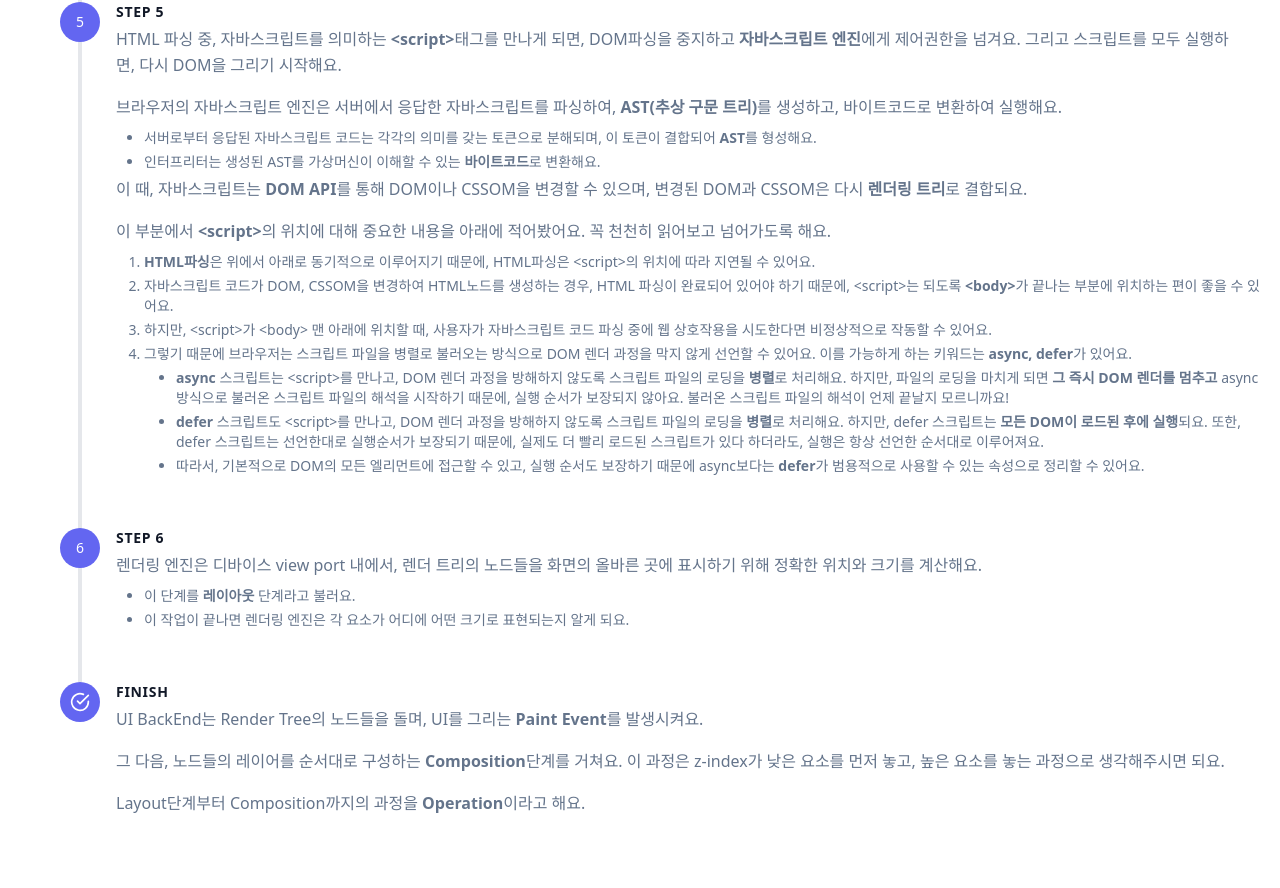
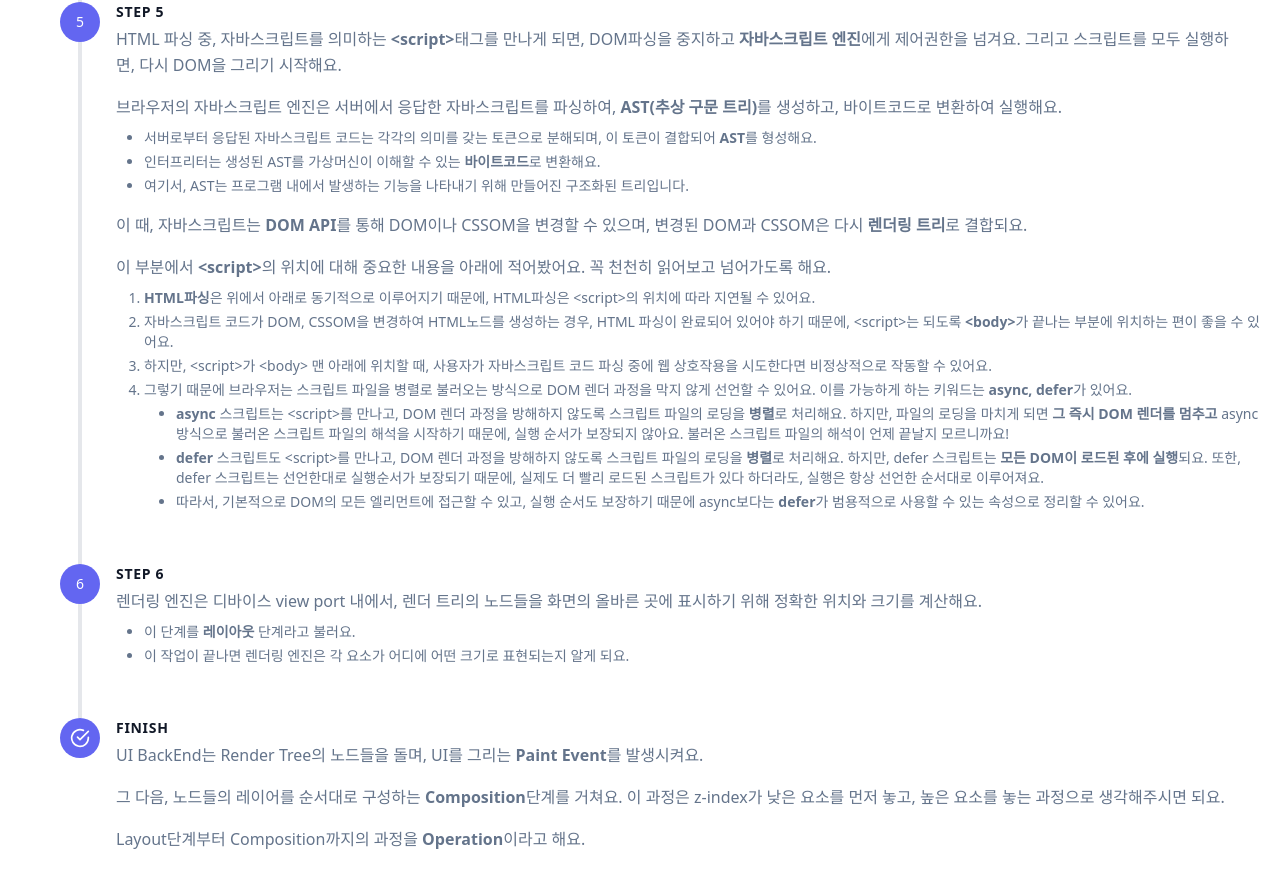
Before and after one commit to Lee-Sang-Beom/nextjs_and_notion, a Next.js app: page /web_basic/rendering in a window 1280 px wide. Shown: the part 2112-3000 px from the top of the page. Built offline with nearby package versions, Linux system fonts and the light colour scheme.

Commit message:
notify content, margin: AST in rendering page

```diff
--- a/pages/web_basic/rendering.tsx
+++ b/pages/web_basic/rendering.tsx
@@ -203,7 +203,6 @@ export default function Rendering() {
               {/* 과정 5 */}
               <div className="flex relative pb-12">
                 {returnStepLogo(5)}
-
                 <div className="flex-grow pl-4">
                   <h2 className="font-bold title-font text-sm text-gray-900 mb-1 tracking-wider">
                     STEP 5
@@ -220,7 +219,7 @@ export default function Rendering() {
                     <strong>{`AST(추상 구문 트리)`}</strong>
                     {`를 생성하고, 바이트코드로 변환하여 실행해요.`}
                   </p>
-                  <div className="leading-relaxed text-base">
+                  <div className="leading-relaxed text-base mb-4">
                     <ul className="list-disc ml-7 text-sm text-slate-500 dark:text-slate-300 ">
                       <li className="mb-1 text-left">
                         {`서버로부터 응답된 자바스크립트 코드는 각각의 의미를 갖는 토큰으로 분해되며, 이 토큰이 결합되어 `}
@@ -231,6 +230,9 @@ export default function Rendering() {
                         {`인터프리터는 생성된 AST를 가상머신이 이해할 수 있는 `}
                         <strong>{`바이트코드`}</strong>
                         {`로 변환해요.`}
+                      </li>
+                      <li className="mb-1 text-left">
+                        {`여기서, AST는 프로그램 내에서 발생하는 기능을 나타내기 위해 만들어진 구조화된 트리입니다.`}
                       </li>
                     </ul>
                   </div>
```
